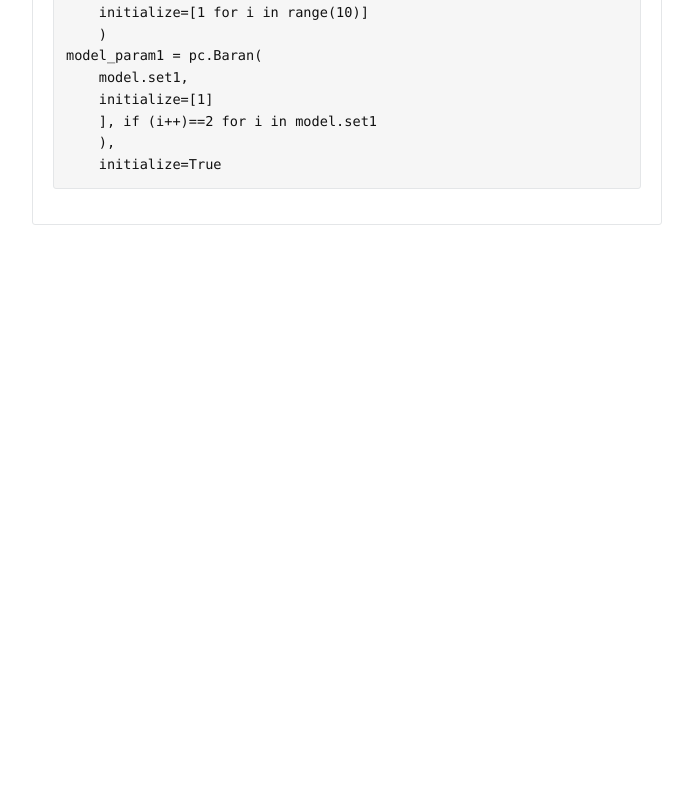
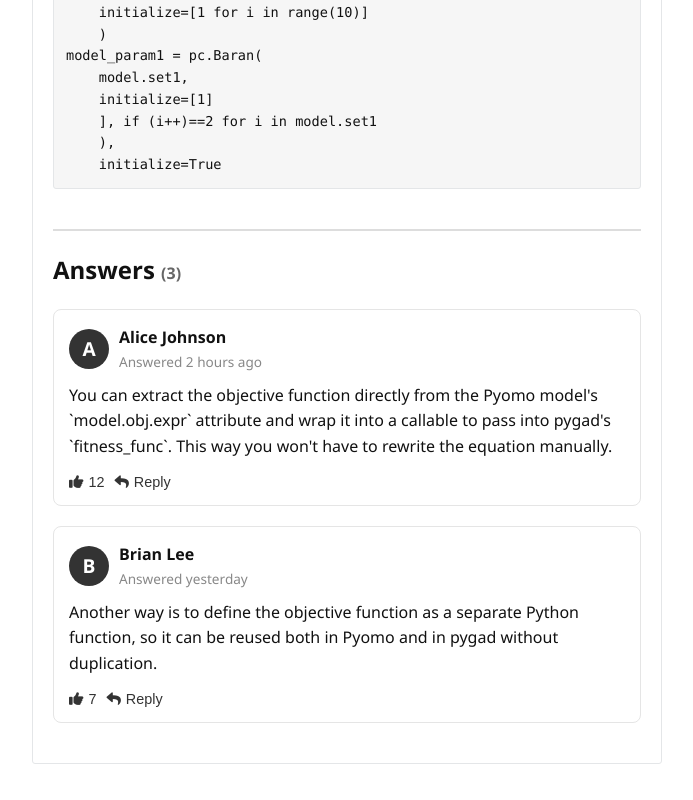
Before and after one commit to Gita0444/ITCC, a plain HTML site: page WD_SMA_Gita_ITCC_2025/Gita_Website/discussion-detail.html in a window 1280 px wide. Shown: the part 914-1714 px from the top of the page, without its empty margins (248-941 px from the left). Before the commit the page ends 1189 px from the top, so only its background shows below. Drawn offline with Linux system fonts and the light colour scheme.

Commit message:
Update adding answer section

```diff
--- a/WD_SMA_Gita_ITCC_2025/Gita_Website/css/discussion-detail.css
+++ b/WD_SMA_Gita_ITCC_2025/Gita_Website/css/discussion-detail.css
@@ -85,3 +85,85 @@
   padding-left: 8px;
   border-left: 3px solid #e4e6e8;
 }
+
+.answers-section {
+  margin-top: 40px;
+  padding-top: 20px;
+  border-top: 2px solid #ddd;
+}
+
+.answers-section h2 {
+  font-size: 1.5rem;
+  margin-bottom: 20px;
+}
+
+.answers-section h2 span {
+  font-size: 1rem;
+  color: #666;
+}
+
+.answer-item {
+  background: #fff;
+  border: 1px solid #e5e5e5;
+  border-radius: 8px;
+  padding: 15px;
+  margin-bottom: 20px;
+}
+
+.answer-header {
+  display: flex;
+  align-items: center;
+  margin-bottom: 10px;
+}
+
+.user-avatar {
+  width: 40px;
+  height: 40px;
+  background-color: #333333;
+  color: white;
+  font-weight: bold;
+  font-size: 1.2rem;
+  border-radius: 50%;
+  display: flex;
+  align-items: center;
+  justify-content: center;
+  margin-right: 10px;
+}
+
+.user-info {
+  display: flex;
+  flex-direction: column;
+}
+
+.user-name {
+  font-weight: bold;
+}
+
+.answer-date {
+  font-size: 0.85rem;
+  color: #888;
+}
+
+.answer-body {
+  margin-bottom: 15px;
+}
+
+.answer-actions {
+  display: flex;
+  gap: 10px;
+}
+
+.answer-actions button {
+  background: none;
+  border: none;
+  color: #333333;
+  font-size: 0.9rem;
+  cursor: pointer;
+  display: flex;
+  align-items: center;
+  gap: 5px;
+}
+
+.answer-actions button:hover {
+  text-decoration: underline;
+}
--- a/WD_SMA_Gita_ITCC_2025/Gita_Website/discussion-detail.html
+++ b/WD_SMA_Gita_ITCC_2025/Gita_Website/discussion-detail.html
@@ -112,6 +112,64 @@ model_param1 = pc.Baran(
                   >
                 </div>
               </div>
+
+              <!-- Answers Section -->
+              <div class="answers-section">
+                <h2>Answers <span>(3)</span></h2>
+
+                <!-- Answer Item -->
+                <div class="answer-item">
+                  <div class="answer-header">
+                    <div class="user-avatar">A</div>
+                    <div class="user-info">
+                      <span class="user-name">Alice Johnson</span>
+                      <span class="answer-date">Answered 2 hours ago</span>
+                    </div>
+                  </div>
+                  <div class="answer-body">
+                    <p>
+                      You can extract the objective function directly from the
+                      Pyomo model's `model.obj.expr` attribute and wrap it into
+                      a callable to pass into pygad's `fitness_func`. This way
+                      you won't have to rewrite the equation manually.
+                    </p>
+                  </div>
+                  <div class="answer-actions">
+                    <button class="btn-like">
+                      <i class="fas fa-thumbs-up"></i> 12
+                    </button>
+                    <button class="btn-reply">
+                      <i class="fas fa-reply"></i> Reply
+                    </button>
+                  </div>
+                </div>
+
+                <!-- Another Answer -->
+                <div class="answer-item">
+                  <div class="answer-header">
+                    <div class="user-avatar">B</div>
+                    <div class="user-info">
+                      <span class="user-name">Brian Lee</span>
+                      <span class="answer-date">Answered yesterday</span>
+                    </div>
+                  </div>
+                  <div class="answer-body">
+                    <p>
+                      Another way is to define the objective function as a
+                      separate Python function, so it can be reused both in
+                      Pyomo and in pygad without duplication.
+                    </p>
+                  </div>
+                  <div class="answer-actions">
+                    <button class="btn-like">
+                      <i class="fas fa-thumbs-up"></i> 7
+                    </button>
+                    <button class="btn-reply">
+                      <i class="fas fa-reply"></i> Reply
+                    </button>
+                  </div>
+                </div>
+              </div>
             </div>
           </div>
 
```
